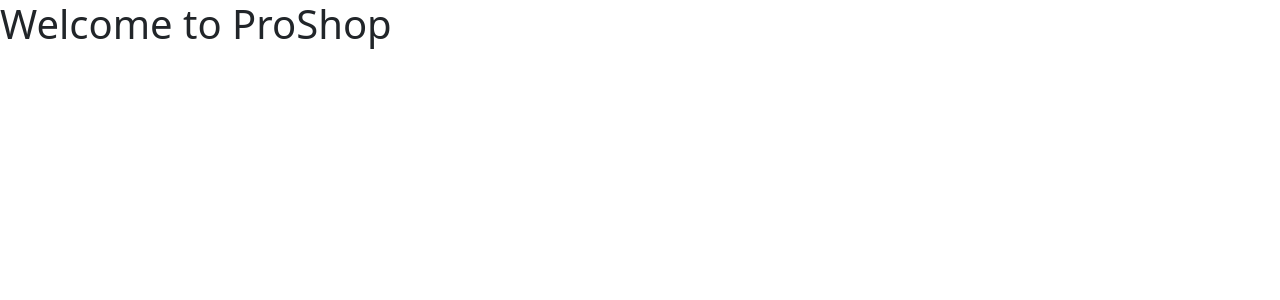
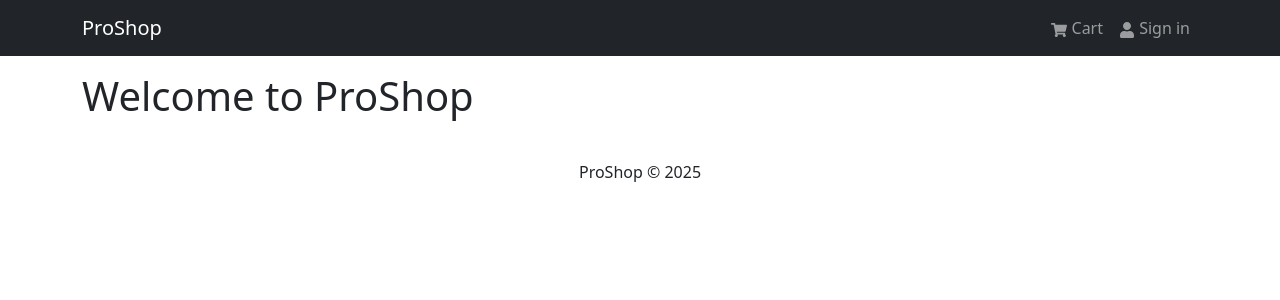
Before and after one commit to devidduma/proshop, a React app in the folder frontend/: page / in a window 1280 px wide. Shown: the top 300 px of the page. Built offline with nearby package versions, Linux system fonts and the light colour scheme; the HTML template or start-up script is replaced by a standard one.

Commit message:
feat: Develop header and footer

```diff
--- a/frontend/src/App.jsx
+++ b/frontend/src/App.jsx
@@ -1,6 +1,18 @@
+import Header from "./components/Header.jsx";
+import {Container} from "react-bootstrap";
+import Footer from "./components/Footer.jsx";
+
 const App = () => {
     return (
-        <h1>Welcome to ProShop</h1>
+        <>
+            <Header />
+            <main className="py-3">
+                <Container>
+                    <h1>Welcome to ProShop</h1>
+                </Container>
+            </main>
+            <Footer />
+        </>
     )
 }
 export default App
--- /dev/null
+++ b/frontend/src/components/Footer.jsx
@@ -0,0 +1,17 @@
+import {Col, Container, Row} from "react-bootstrap";
+
+const Footer = () => {
+    const currentYear = new Date().getFullYear()
+    return (
+        <footer>
+            <Container>
+                <Row>
+                    <Col className="text-center py-3">
+                        <p>ProShop &copy; {currentYear}</p>
+                    </Col>
+                </Row>
+            </Container>
+        </footer>
+    )
+}
+export default Footer
--- /dev/null
+++ b/frontend/src/components/Header.jsx
@@ -0,0 +1,22 @@
+import {Container, Nav, Navbar} from "react-bootstrap";
+import {FaShoppingCart, FaUser} from "react-icons/fa";
+
+const Header = () => {
+    return (
+        <header>
+            <Navbar bg="dark" variant="dark" expand="lg" collapseOnSelect>
+                <Container>
+                    <Navbar.Brand href="/">ProShop</Navbar.Brand>
+                    <Navbar.Toggle aria-controls="basic-navbar-nav" />
+                    <Navbar.Collapse id="basic-navbar-nav">
+                        <Nav className="ms-auto">
+                            <Nav.Link href="/cart"><FaShoppingCart /> Cart</Nav.Link>
+                            <Nav.Link href="/login"><FaUser /> Sign in</Nav.Link>
+                        </Nav>
+                    </Navbar.Collapse>
+                </Container>
+            </Navbar>
+        </header>
+    )
+}
+export default Header
```
